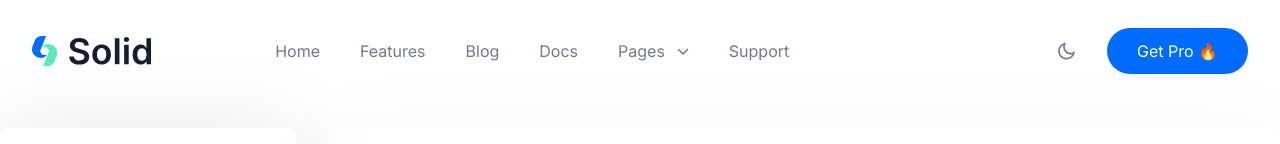
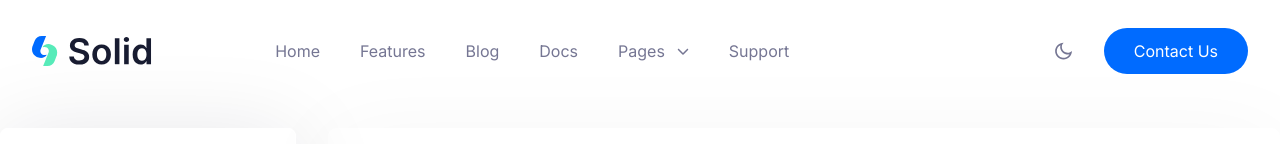
Before and after one commit to MastorkTechnologies/gen, a Next.js app: page /Cancellation in a window 1280 px wide. Shown: the top 144 px of the page. Built offline with nearby package versions, Linux system fonts and the light colour scheme.

Commit message:
Baisc changes

```diff
--- a/components/CTA/index.tsx
+++ b/components/CTA/index.tsx
@@ -32,9 +32,7 @@ const CTA = () => {
                 Empower Your Team's Potential Elevate with Corporate Training
               </h2>
               <p>
-                Lorem ipsum dolor sit amet, consectetur adipiscing elit. In
-                convallis tortor eros. Donec vitae tortor lacus. Phasellus
-                aliquam ante in maximus.
+              Empower your workforce and unlock growth opportunities with tailored programs designed to maximize productivity, efficiency, and success
               </p>
             </motion.div>
             <motion.div
--- a/components/Header/index.tsx
+++ b/components/Header/index.tsx
@@ -165,7 +165,7 @@ const Header = () => {
               href="https://nextjstemplates.com/templates/solid"
               className="flex items-center justify-center rounded-full bg-primary px-7.5 py-2.5 text-regular text-white duration-300 ease-in-out hover:bg-primaryho"
             >
-              Get Pro 🔥
+              Contact Us
             </Link>
           </div>
         </div>
```
